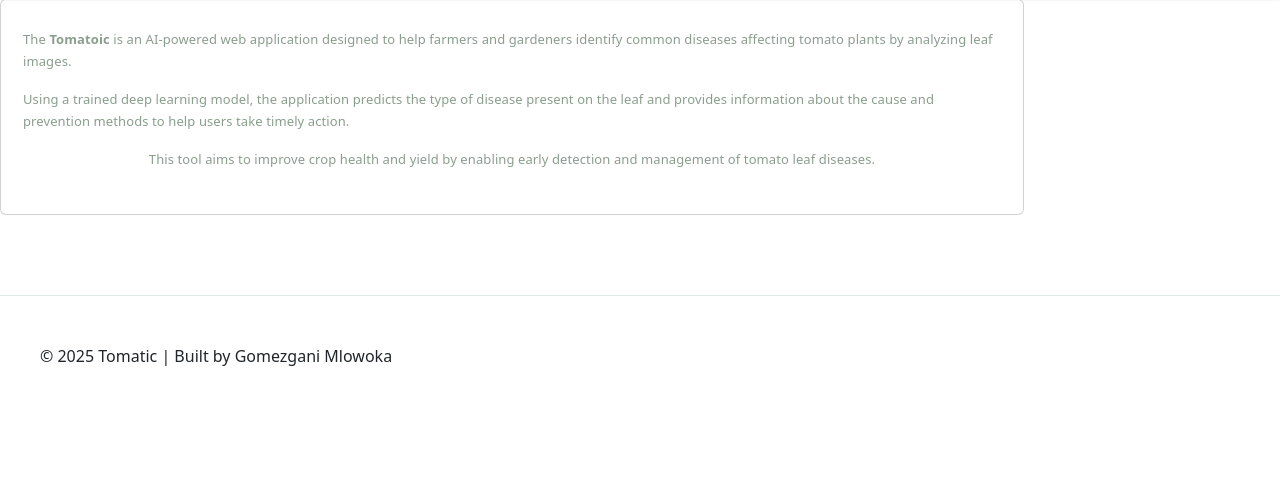
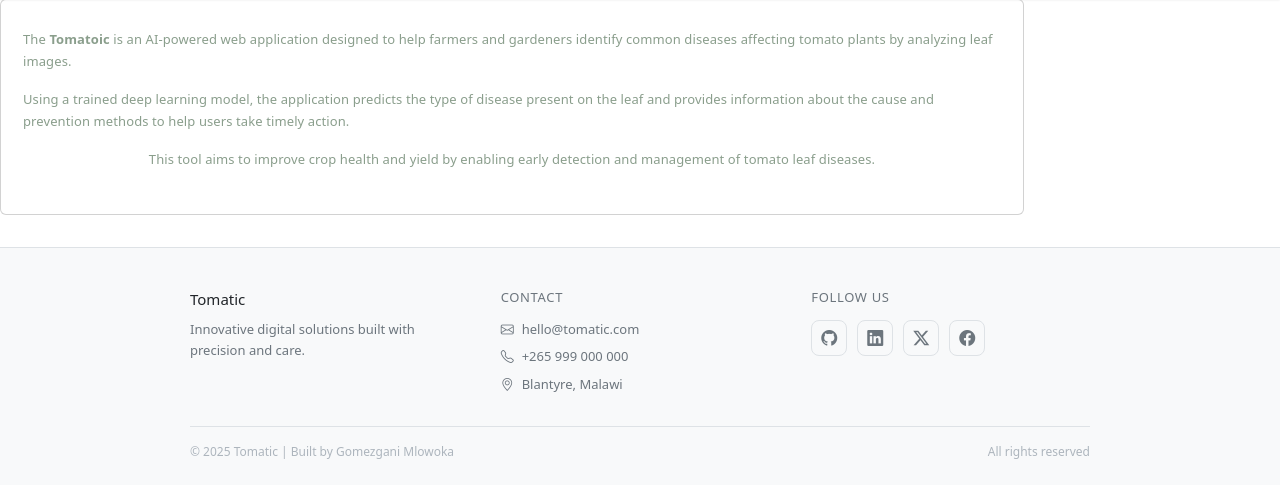
Before and after one commit to gomezganimlowoka/tomatic, a Flask app: page /about in a window 1280 px wide. Shown: the part 93-591 px from the top of the page. Run offline with Flask 3, Linux system fonts and the light colour scheme.

Commit message:
recreate the footer

```diff
--- a/app/templates/base.html
+++ b/app/templates/base.html
@@ -1,25 +1,19 @@
 <!doctype html>
 <html lang="en">
+
 <head>
   <meta charset="UTF-8" />
   <meta name="viewport" content="width=device-width, initial-scale=1.0" />
   <title>{% block title%}Document{% endblock%}</title>
-    <link
-      rel="stylesheet"
-      href="{{ url_for('static', filename='css/style.css') }}"
-    />
-    <link
-      rel="icon"
-      type="image/x-icon"
-      href="{{ url_for('static', filename='favicon.ico') }}"
-    />
-    <link
-      href="https://cdn.jsdelivr.net/npm/bootstrap@5.3.8/dist/css/bootstrap.min.css"
-      rel="stylesheet"
-      integrity="sha384-sRIl4kxILFvY47J16cr9ZwB07vP4J8+LH7qKQnuqkuIAvNWLzeN8tE5YBujZqJLB"
-      crossorigin="anonymous"
-    />
+  <link rel="stylesheet" href="{{ url_for('static', filename='css/style.css') }}" />
+  <link rel="icon" type="image/x-icon" href="{{ url_for('static', filename='favicon.ico') }}" />
+  <link rel="stylesheet"
+    href="https://cdnjs.cloudflare.com/ajax/libs/bootstrap-icons/1.11.3/font/bootstrap-icons.min.css">
+
+  <link href="https://cdn.jsdelivr.net/npm/bootstrap@5.3.8/dist/css/bootstrap.min.css" rel="stylesheet"
+    integrity="sha384-sRIl4kxILFvY47J16cr9ZwB07vP4J8+LH7qKQnuqkuIAvNWLzeN8tE5YBujZqJLB" crossorigin="anonymous" />
 </head>
+
 <body>
   <nav class="header">
     <h4>Tomatoic</h4>
@@ -32,13 +26,78 @@
     <img class="icon" src="{{ url_for('static', filename='assets/happy.png') }}" alt="Icon" />
   </nav>
   {% block content%} {% endblock %}
-    <div class="footer">&copy; 2025 Tomatic | Built by Gomezgani Mlowoka</div>
+
+  <footer style="background: #f8f9fa; border-top: 1px solid #dee2e6; padding: 2.5rem 1.5rem 1.5rem; margin-top: 2rem;">
+    <div style="max-width: 900px; margin: 0 auto;">
+      <div
+        style="display: grid; grid-template-columns: repeat(auto-fit, minmax(200px, 1fr)); gap: 2rem; margin-bottom: 2rem;">
+
+        <!-- Brand -->
+        <div>
+          <p style="font-weight: 500; font-size: 15px; margin: 0 0 8px;">Tomatic</p>
+          <p style="font-size: 13px; color: #6c757d; margin: 0; line-height: 1.6;">Innovative digital solutions built
+            with precision and care.</p>
+        </div>
+
+        <!-- Contact -->
+        <div>
+          <p
+            style="font-weight: 500; font-size: 13px; margin: 0 0 12px; color: #6c757d; text-transform: uppercase; letter-spacing: 0.05em;">
+            Contact</p>
+          <div style="display: flex; flex-direction: column; gap: 8px;">
+            <a href="mailto:hello@tomatic.com"
+              style="font-size: 13px; color: #6c757d; text-decoration: none; display: flex; align-items: center; gap: 8px;">
+              <i class="bi bi-envelope"></i> hello@tomatic.com
+            </a>
+            <a href="tel:+265999000000"
+              style="font-size: 13px; color: #6c757d; text-decoration: none; display: flex; align-items: center; gap: 8px;">
+              <i class="bi bi-telephone"></i> +265 999 000 000
+            </a>
+            <span style="font-size: 13px; color: #6c757d; display: flex; align-items: center; gap: 8px;">
+              <i class="bi bi-geo-alt"></i> Blantyre, Malawi
+            </span>
+          </div>
+        </div>
+
+        <!-- Social -->
+        <div>
+          <p
+            style="font-weight: 500; font-size: 13px; margin: 0 0 12px; color: #6c757d; text-transform: uppercase; letter-spacing: 0.05em;">
+            Follow us</p>
+          <div style="display: flex; gap: 10px; flex-wrap: wrap;">
+            <a href="https://github.com/gomezganimlowoka"
+              style="width: 36px; height: 36px; border-radius: 8px; border: 1px solid #dee2e6; display: flex; align-items: center; justify-content: center; color: #6c757d; text-decoration: none; font-size: 16px;">
+              <i class="bi bi-github"></i>
+            </a>
+            <a href="#"
+              style="width: 36px; height: 36px; border-radius: 8px; border: 1px solid #dee2e6; display: flex; align-items: center; justify-content: center; color: #6c757d; text-decoration: none; font-size: 16px;">
+              <i class="bi bi-linkedin"></i>
+            </a>
+            <a href="#"
+              style="width: 36px; height: 36px; border-radius: 8px; border: 1px solid #dee2e6; display: flex; align-items: center; justify-content: center; color: #6c757d; text-decoration: none; font-size: 16px;">
+              <i class="bi bi-twitter-x"></i>
+            </a>
+            <a href="#"
+              style="width: 36px; height: 36px; border-radius: 8px; border: 1px solid #dee2e6; display: flex; align-items: center; justify-content: center; color: #6c757d; text-decoration: none; font-size: 16px;">
+              <i class="bi bi-facebook"></i>
+            </a>
+          </div>
+        </div>
+      </div>
+
+      <!-- Bottom bar -->
+      <div
+        style="border-top: 1px solid #dee2e6; padding-top: 1rem; display: flex; justify-content: space-between; align-items: center; flex-wrap: wrap; gap: 8px;">
+        <p style="font-size: 12px; color: #adb5bd; margin: 0;">&copy; 2025 Tomatic | Built by Gomezgani Mlowoka</p>
+        <p style="font-size: 12px; color: #adb5bd; margin: 0;">All rights reserved</p>
+      </div>
+    </div>
+  </footer>
   <!-- in base.html, before </body> -->
   <script src="{{ url_for('static', filename='js/predict.js') }}"></script>
-    <script
-      src="https://cdn.jsdelivr.net/npm/bootstrap@5.3.8/dist/js/bootstrap.bundle.min.js"
+  <script src="https://cdn.jsdelivr.net/npm/bootstrap@5.3.8/dist/js/bootstrap.bundle.min.js"
     integrity="sha384-FKyoEForCGlyvwx9Hj09JcYn3nv7wiPVlz7YYwJrWVcXK/BmnVDxM+D2scQbITxI"
-      crossorigin="anonymous"
-    ></script>
+    crossorigin="anonymous"></script>
 </body>
+
 </html>
```
Lines whose indentation alone changed are shown as unchanged.
